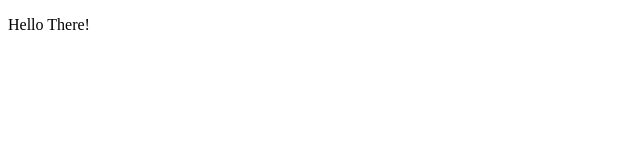
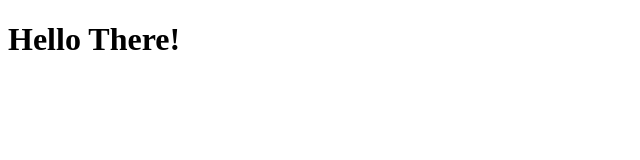
Before and after one commit to jsmartdev/ZTM-Complete-Web-Dev-2021, a plain HTML site: page ZTM-First-Website/index.html in a window 1280 px wide. Shown: the whole page, without its empty margins (0-640 px from the left). Drawn offline with Linux system fonts and the light colour scheme.

Commit message:
changed p tag to h1

```diff
--- a/ZTM-First-Website/index.html
+++ b/ZTM-First-Website/index.html
@@ -9,7 +9,7 @@
 
     <body>
 
-        <p>Hello There!</p>
+        <h1>Hello There!</h1>
 
     </body>
 
```
